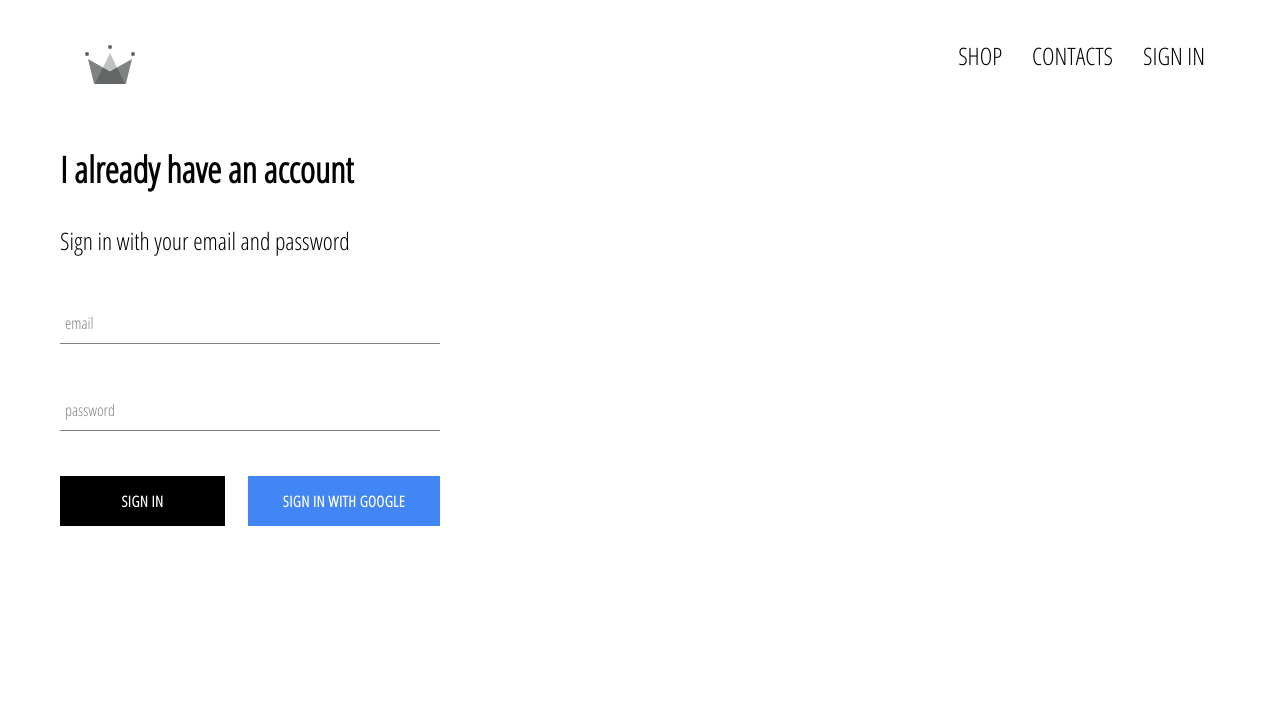
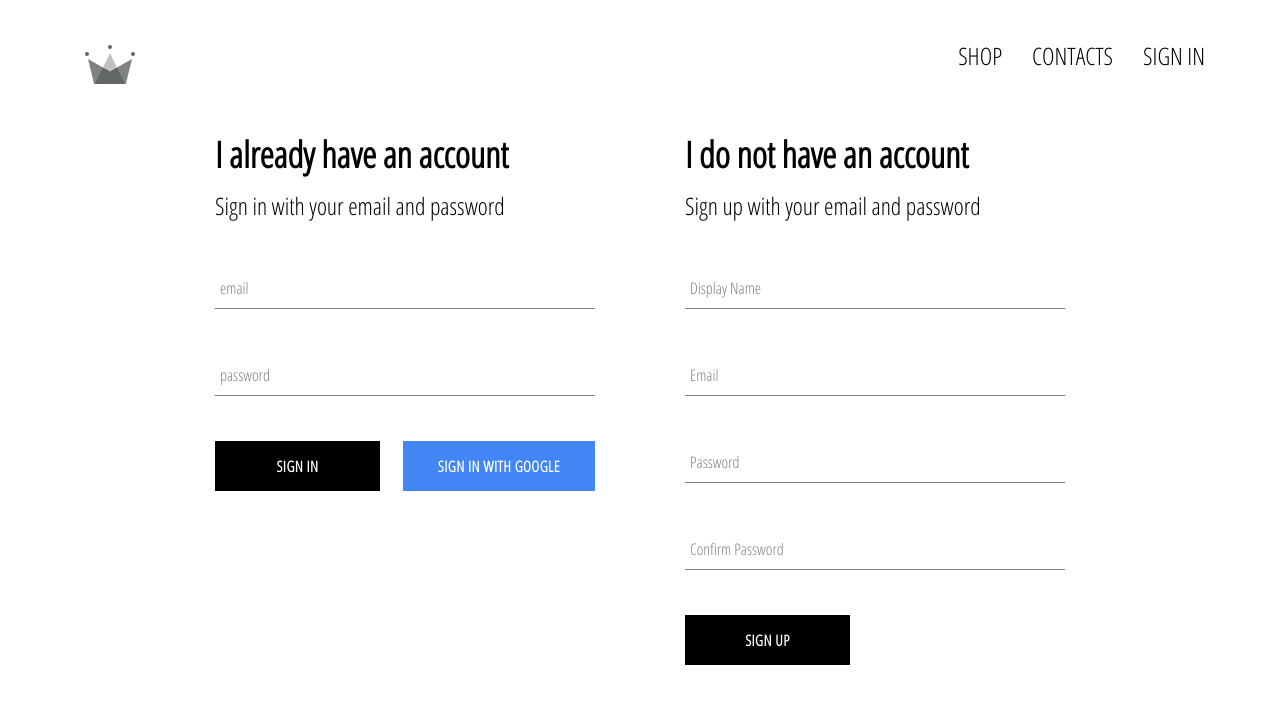
Before and after one commit to DmitryKn/powersports_shop, a React (Create React App) app: page /signin in a window 1280 px wide. Shown: the top 704 px of the page. Built offline with nearby package versions, Linux system fonts and the light colour scheme; no server answers.

Commit message:
Sing-up component with ability to add new user into firebase_db

```diff
--- a/src/App.js
+++ b/src/App.js
@@ -5,7 +5,7 @@
 import ShopPage from './Components/Shop/Shop';
 import Header from './Components/Header/Header';
 import SignInAndSignUp from './Components/Sign_In_Up/SignInAndSignUp';
-import { auth } from './firebase/firebase.utils';
+import { auth, createUserProfileDocument } from './firebase/firebase.utils';
 
 
 class App extends React.Component {
@@ -17,10 +17,20 @@
 
   componentDidMount() {
     //Establish session between app and Google.
-    this.unsubscribeFromAuth = auth.onAuthStateChanged(user => {
-      this.setState({ currentUser: user });
-    })
-  };
+    this.unsubscribeFromAuth = auth.onAuthStateChanged(async userAuth => {
+      if(userAuth) {
+        const userRef = await createUserProfileDocument(userAuth);
+        userRef.onSnapshot(snapShot => {
+          this.setState({
+            currentUser: { id: snapShot.id, ...snapShot.data() }
+          })
+        });
+        console.log(this.state)
+      } else {
+        this.setState({ currentUser: userAuth });
+      }
+    });
+  }
 
   componentWillUnmount() {
     this.unsubscribeFromAuth(); //closing session.
--- a/src/Components/SignIn/SignIn.js
+++ b/src/Components/SignIn/SignIn.js
@@ -29,7 +29,7 @@
     render() {
         return (
             <div className='sign-in'>
-               <h2>I already have an account</h2>
+               <h2 className='title'>I already have an account</h2>
                <span>Sign in with your email and password</span>
 
                <form onSubmit={this.handleSubmit}>
--- /dev/null
+++ b/src/Components/SignUp/SignUp.js
@@ -0,0 +1,85 @@
+import React, { Component } from 'react';
+import FormInput from '../Form-Input/FormInput';
+import CustomButton from '../Custom-Button/Custom-Button';
+import { auth, createUserProfileDocument } from '../../firebase/firebase.utils';
+import './SignUp.scss'
+
+class SignUp extends Component {
+    state = {
+        displayName: '',
+        email: '',
+        password: '',
+        confirmPassword: ''
+    }
+
+    handleSubmit = async (e) => {
+        e.preventDefault();
+        const {displayName, email, password, confirmPassword} = this.state;
+        if(password !== confirmPassword) { alert("Passwords don't match!"); return;}
+        try {
+            const { user } = await auth.createUserWithEmailAndPassword(email, password);
+            await createUserProfileDocument(user, { displayName });
+            this.setState({
+                displayName: '',
+                email: '',
+                password: '',
+                confirmPassword: ''
+            })
+        } catch(error) {
+            console.error(error)
+        }
+    }
+
+    handleChange = (e) => {
+        this.setState({
+            [e.target.name]: e.target.value
+        })
+    }
+
+    render() {
+        const {displayName, email, password, confirmPassword} = this.state;
+        return (
+            <div className='sign-up'>
+                <h2 className='title'> I do not have an account</h2>
+                <span>Sign up with your email and password</span>
+                <form className="sign-up-form" onSubmit={this.handleSubmit}>
+                    <FormInput
+                        type='text'
+                        name='displayName'
+                        value={displayName}
+                        onChange={this.handleChange}
+                        label='Display Name'
+                        required
+                    />
+                    <FormInput
+                        type='email'
+                        name='email'
+                        value={email}
+                        onChange={this.handleChange}
+                        label='Email'
+                        required
+                    />
+                    <FormInput
+                        type='password'
+                        name='password'
+                        value={password}
+                        onChange={this.handleChange}
+                        label='Password'
+                        required
+                    />
+                    <FormInput
+                        type='password'
+                        name='confirmPassword'
+                        value={confirmPassword}
+                        onChange={this.handleChange}
+                        label='Confirm Password'
+                        required
+                    />
+                    <CustomButton type='submit'>SIGN UP</CustomButton>
+                </form>
+            </div>
+        );
+    }
+}
+
+export default SignUp;
--- /dev/null
+++ b/src/Components/SignUp/SignUp.scss
@@ -0,0 +1,9 @@
+.sign-up {
+    display: flex;
+    flex-direction: column;
+    width: 380px;
+
+    .title {
+        margin: 10px 0;
+    }
+}
--- a/src/Components/Sign_In_Up/SignInAndSignUp.js
+++ b/src/Components/Sign_In_Up/SignInAndSignUp.js
@@ -1,11 +1,13 @@
 import React from 'react';
 import './SignInAndSignUp.scss';
-import SignIn from '../SignIn/SignIn'
+import SignIn from '../SignIn/SignIn';
+import SignUp from '../SignUp/SignUp';
 
 const SignInAndSignUp = () => {
     return (
         <div className='sign-in-and-sign-up'>
             <SignIn />
+            <SignUp />
         </div>
     )
 }
--- a/src/Components/Sign_In_Up/SignInAndSignUp.scss
+++ b/src/Components/Sign_In_Up/SignInAndSignUp.scss
@@ -0,0 +1,6 @@
+.sign-in-and-sign-up {
+    width: 850px;
+    display: flex;
+    justify-content: space-between;
+    margin: 30px auto;
+}
--- a/src/firebase/firebase.utils.js
+++ b/src/firebase/firebase.utils.js
@@ -13,11 +13,35 @@
     measurementId: "G-1G8B72ZMLQ"
 };
 
+//connecting User profile with Database
+export const createUserProfileDocument = async (userAuth, additionalData) => {
+    if(!userAuth) return; // if user = null
+
+    const userRef = firestore.doc(`users/${userAuth.uid}`); //doc.ref for CRUD user data
+    const snapShot = await userRef.get(); //just a user data
+
+    if (!snapShot.exist) { //checking data. If no data - creating user with userAuth object.
+        const { displayName, email } = userAuth;
+        const createdAt = new Date();
+
+        try {
+            await userRef.set({
+                displayName, email, createdAt, ...additionalData
+            })
+        } catch (error) {
+            console.log('error creating user!', error.message)
+        }
+    }
+
+    return userRef;
+}
+
+//firebase initialization
 firebase.initializeApp(config);
-
 export const auth = firebase.auth();
 export const firestore = firebase.firestore();
 
+//Google userAuth setup with popup window
 const provider = new firebase.auth.GoogleAuthProvider();
 provider.setCustomParameters({ prompt: 'select_account' });
 export const signInWithGoogle = () => auth.signInWithPopup(provider);
```
